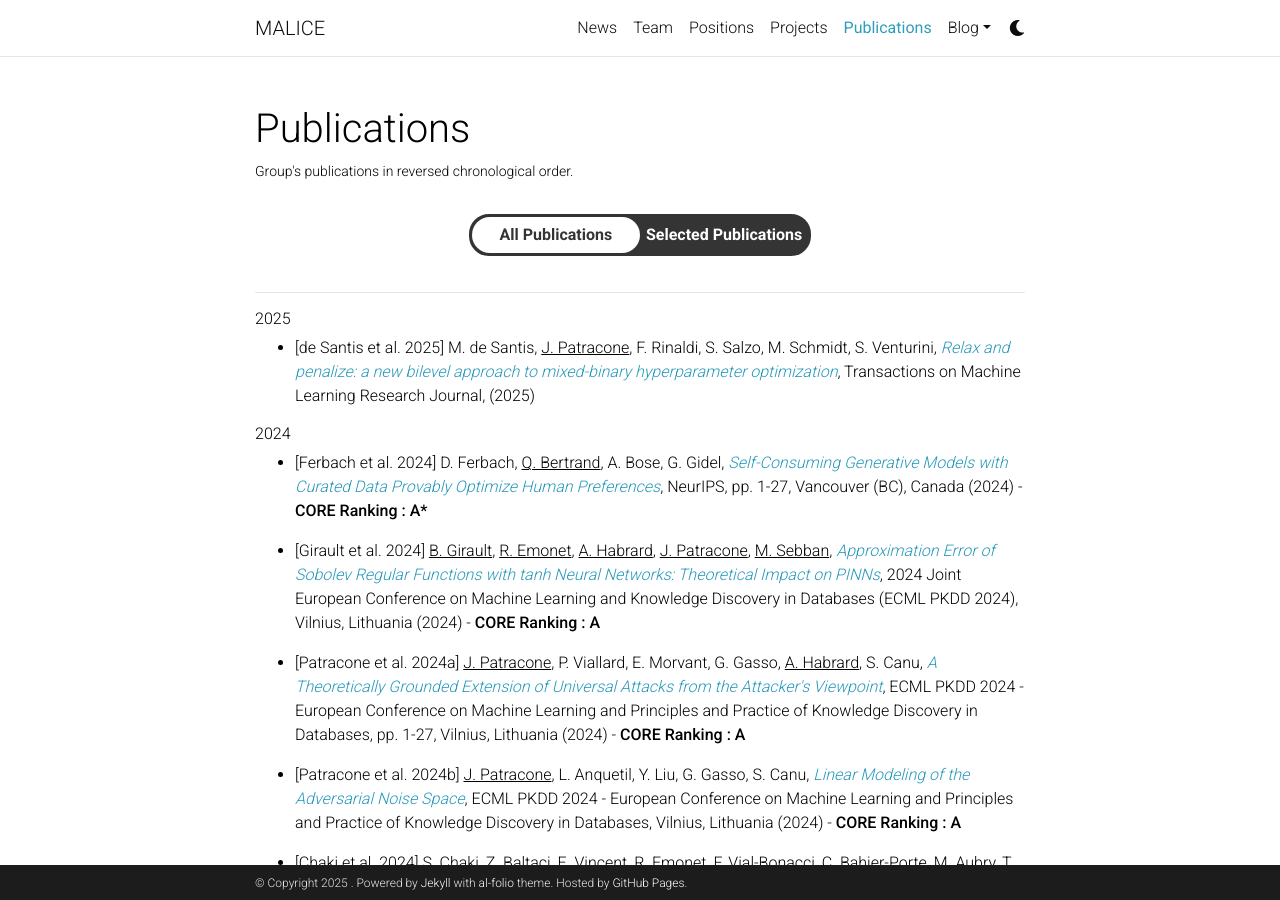
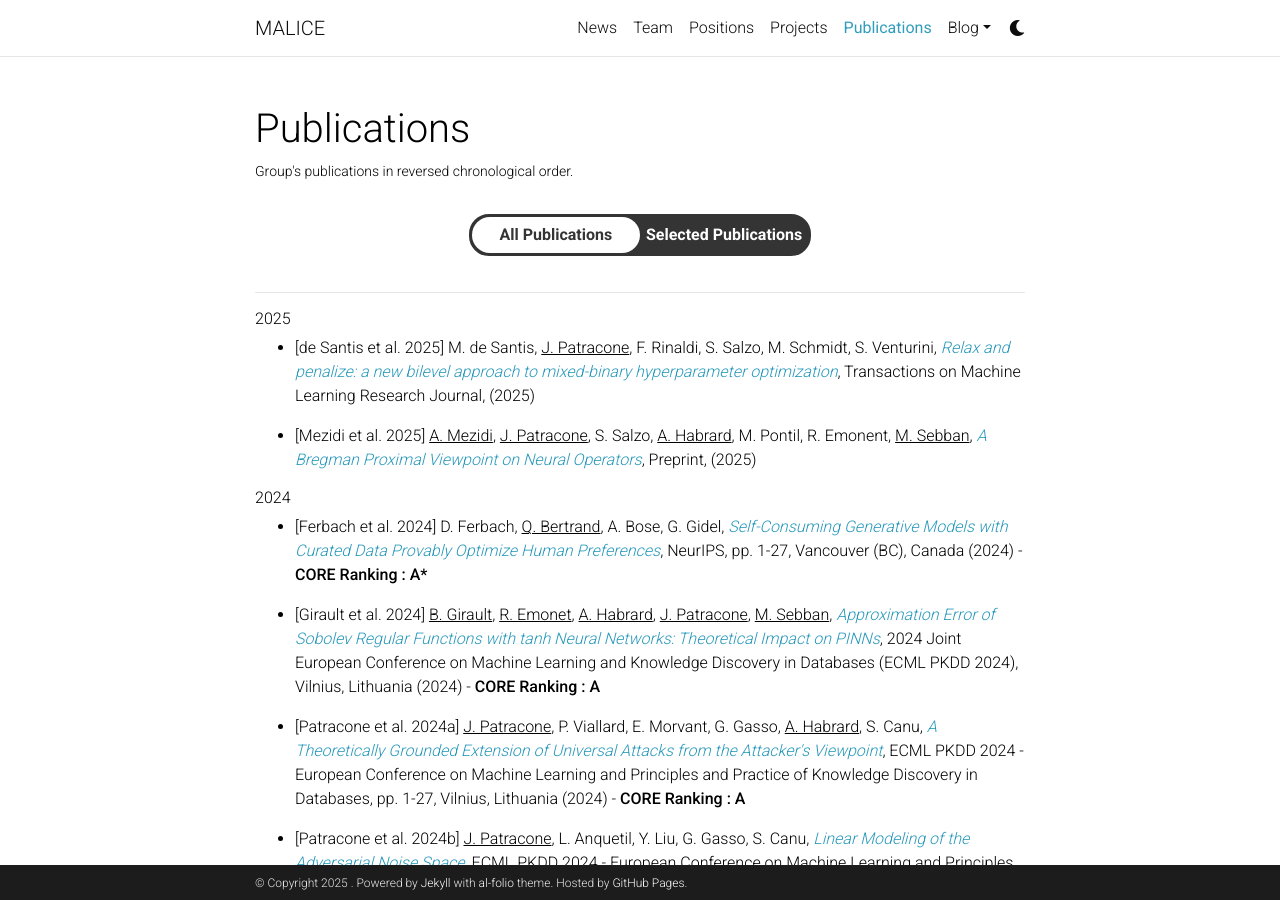
Before and after one commit to labhc-malice/labhc-malice.github.io, a Jekyll site: the page built from _pages/publications.md, in a window 1280 px wide and 900 px high. Built offline with Jekyll 4.4.1, drawn with Linux system fonts in a browser that asks for light colours; comment, search, counter and statistics services are not loaded; a style sheet for code colours, icons or effects is not loaded.

Commit message:
add preprint

```diff
--- a/_includes/labmetry_raw.html
+++ b/_includes/labmetry_raw.html
@@ -1,6 +1,9 @@
 
                                                     <h2>2025</h2>
             <ul>
+                            <li>[Mezidi et al. 2025]             <u>A. Mezidi</u>,  <u>J. Patracone</u>, S. Salzo, <u>A. Habrard</u>, M. Pontil, <u>R. Emonent</u>, <u>M. Sebban</u>,
+<em><a href="https://inria.hal.science/hal-04584456" target="_blank">A Bregman Proximal Viewpoint on Neural Operators</a></em>, Preprint, (2025)
+</li>
                 <li>[de Santis et al. 2025]             M. de Santis,                             <u>J. Patracone</u>,
                         F. Rinaldi,                 S. Salzo,                 M. Schmidt,                 S. Venturini,
 <em><a href="https://hal.science/hal-04183917v2" target="_blank">Relax and penalize: a new bilevel approach to mixed-binary hyperparameter optimization</a></em>, Transactions on Machine Learning Research Journal, (2025)
```
